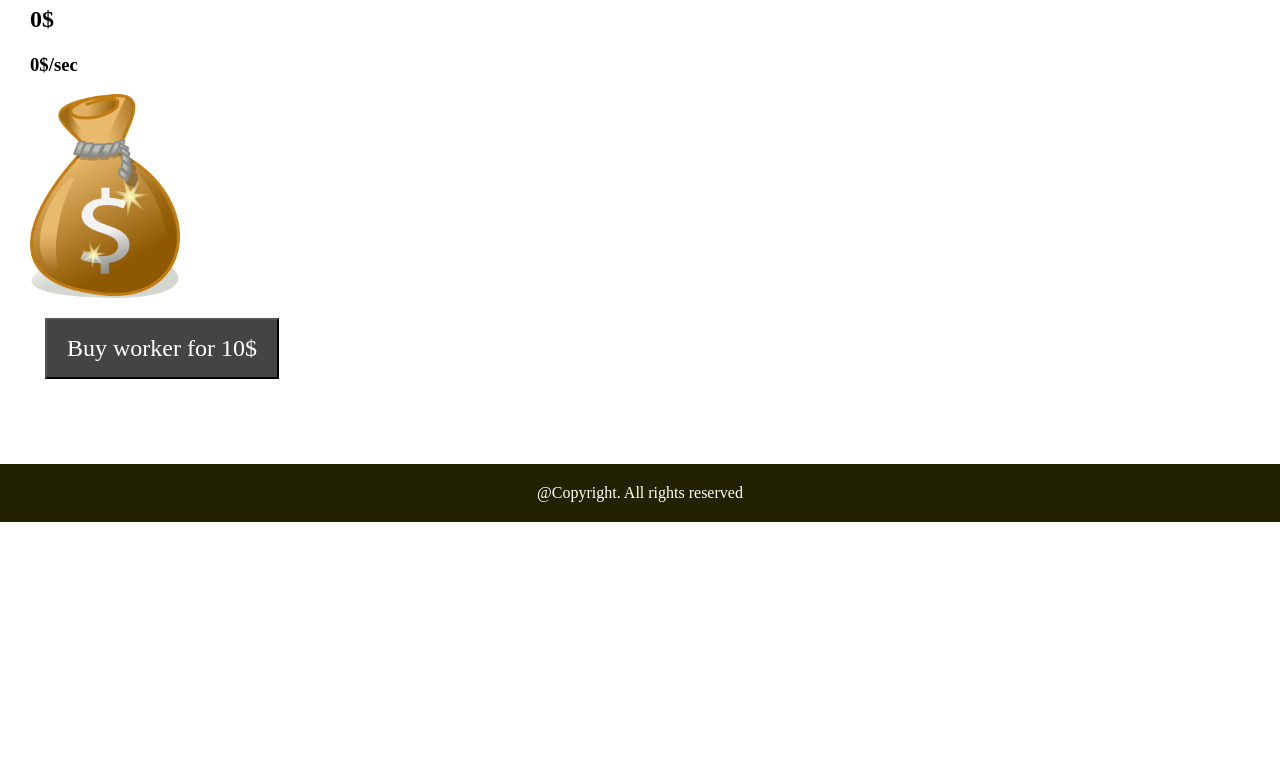
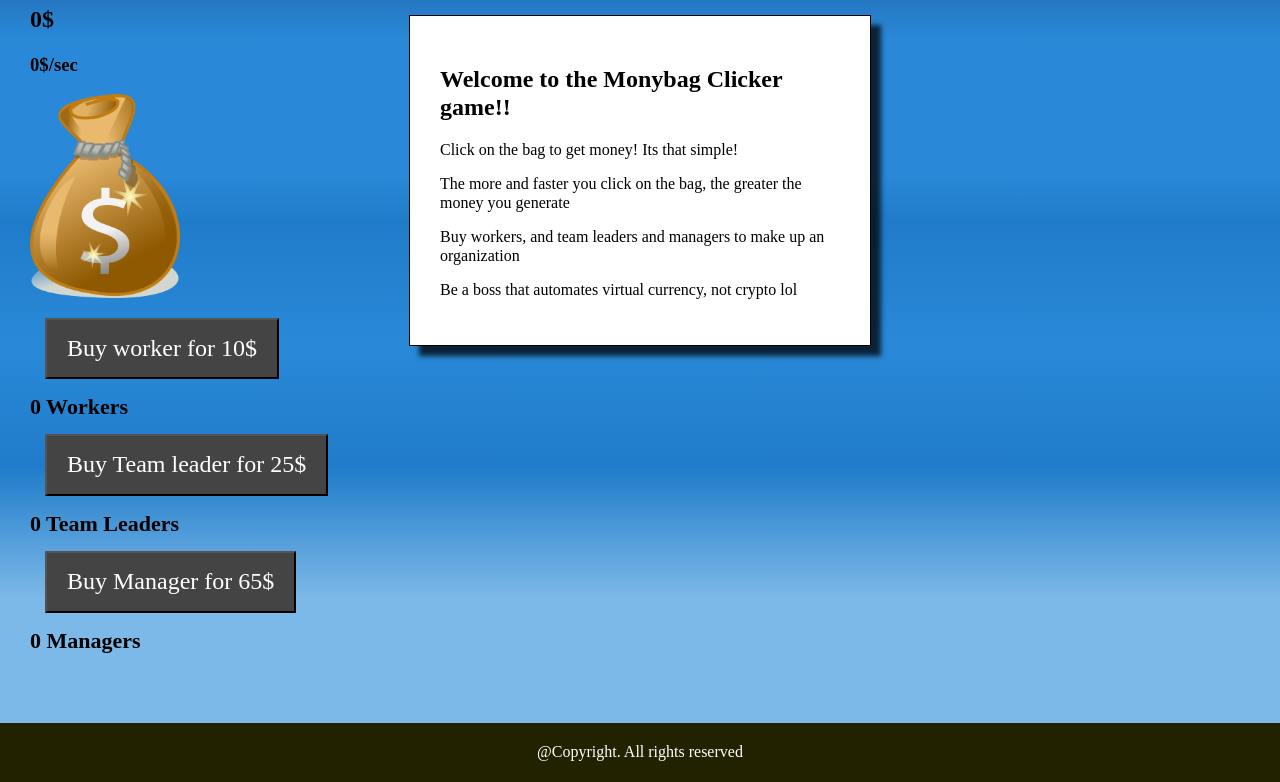
Before and after one commit to tiwarir1/jsPractice, a plain HTML site: page Money Clicker Game/index.html in a window 1280 px wide. Shown: the part 235-1017 px from the top of the page. Before the commit the page ends 800 px from the top, so only its background shows below. Drawn offline with Linux system fonts and the light colour scheme.

Commit message:
Feat and refactor

```diff
--- a/Money Clicker Game/css/styles.css
+++ b/Money Clicker Game/css/styles.css
@@ -1,3 +1,11 @@
+body {
+	/* Permalink - use to edit and share this gradient: http://colorzilla.com/gradient-editor/#1e5799+3,1e5799+3,1e5799+3,1e5799+3,1e5799+9,1e5799+9,1e5799+11,1e5799+16,2989d8+27,2989d8+27,2989d8+33,2989d8+40,207cca+45,2989d8+57,207cca+69,7db9e8+82,7db9e8+82 */
+	background: #1e5799; /* Old browsers */
+	background: -moz-linear-gradient(top, #1e5799 3%, #1e5799 3%, #1e5799 3%, #1e5799 3%, #1e5799 9%, #1e5799 9%, #1e5799 11%, #1e5799 16%, #2989d8 27%, #2989d8 27%, #2989d8 33%, #2989d8 40%, #207cca 45%, #2989d8 57%, #207cca 69%, #7db9e8 82%, #7db9e8 82%); /* FF3.6-15 */
+	background: -webkit-linear-gradient(top, #1e5799 3%,#1e5799 3%,#1e5799 3%,#1e5799 3%,#1e5799 9%,#1e5799 9%,#1e5799 11%,#1e5799 16%,#2989d8 27%,#2989d8 27%,#2989d8 33%,#2989d8 40%,#207cca 45%,#2989d8 57%,#207cca 69%,#7db9e8 82%,#7db9e8 82%); /* Chrome10-25,Safari5.1-6 */
+	background: linear-gradient(to bottom, #1e5799 3%,#1e5799 3%,#1e5799 3%,#1e5799 3%,#1e5799 9%,#1e5799 9%,#1e5799 11%,#1e5799 16%,#2989d8 27%,#2989d8 27%,#2989d8 33%,#2989d8 40%,#207cca 45%,#2989d8 57%,#207cca 69%,#7db9e8 82%,#7db9e8 82%); /* W3C, IE10+, FF16+, Chrome26+, Opera12+, Safari7+ */
+	filter: progid:DXImageTransform.Microsoft.gradient( startColorstr='#1e5799', endColorstr='#7db9e8',GradientType=0 ); /* IE6-9 */
+}
 #menu {
 	width : 100%;
 	background: #220;
@@ -53,3 +61,31 @@ footer {
 	width: 150px;
 	height: auto;
 }
+
+#game-content #numberOfWorkers, #numberOfTeamLeader, #numberOfManager {
+	font-weight: bold;
+	font-size: 22px;
+}
+
+ #popup-info{
+ 	position : absolute;
+ 	display : none;
+ 	background: white;
+ 	top: 250px;
+ 	border: 1px solid #000;
+ 	padding: 30px;
+ 	width: 400px;
+ 	left: 0;
+ 	right: 0;
+ 	margin : 0 auto;
+ 	-webkit-box-shadow: 10px 10px 5px 0px rgba(0,0,0,0.75);
+	-moz-box-shadow: 10px 10px 5px 0px rgba(0,0,0,0.75);
+	box-shadow: 10px 10px 5px 0px rgba(0,0,0,0.75);
+
+
+ }
+
+ #popup-info.visible {
+ 	display: block;
+
+ }
--- a/Money Clicker Game/index.html
+++ b/Money Clicker Game/index.html
@@ -10,7 +10,7 @@
 <body>
 	<div id = "menu">
 		<div class="buttons-wrapper">
-			<button class="btn btn-item">Info </button>
+			<button class="btn btn-item" onclick = "popup()">Info </button>
 		</div>
 	</div>
 
@@ -22,11 +22,27 @@
 			<img src = "images/money-bag.png">
 		</div>
 
-		<button class = "btn-item" onclick = "getWorker()">
+		<button class = "btn-item" onclick = "getStaff('workers', 'workerCost')">
 			Buy worker for <span id = "workerCost"></span>
 		</button>
-		<div id = "numberOfWorkers">
+		<div id = "numberOfWorkers"></div>
 
+		<button class = "btn btn-item" onclick="getStaff('teamLeader', 'teamLeaderCost')">
+			Buy Team leader for <span id = "teamLeaderCost"></span>
+		</button>
+		<div id = "numberOfTeamLeader"></div>
+
+		<button class = "btn btn-item" onclick = "getStaff('manager', 'managerCost')">
+			Buy Manager for <span id = "managerCost"></span>
+		</button>
+		<div id = "numberOfManager"></div>
+
+		<div id = "popup-info" class = "visible">
+			<h2>Welcome to the Monybag Clicker game!!</h2>
+			<p>Click on the bag to get money! Its that simple!</p>
+			<p>The more and faster you click on the bag, the greater the money you generate</p>
+			<p>Buy workers, and team leaders and managers to make up an organization</p>
+			<p>Be a boss that automates virtual currency, not crypto lol</p>
 		</div>
 	</div>
 	<footer>@Copyright. All rights reserved</footer>
--- a/Money Clicker Game/js/main.js
+++ b/Money Clicker Game/js/main.js
@@ -1,6 +1,15 @@
 var moneyClicks = 0;
 var workers = 0;
 var workerCost = 10;
+var workersMPS = 1;
+
+var teamLeader = 0;
+var teamLeaderCost = 25;
+var teamLeaderMPS = 2;
+
+var manager = 0;
+var managerCost = 65;
+var managerMPS = 5;
 
 
 function moneyClicked() {
@@ -15,28 +24,81 @@ var moneyClickerTime = setInterval(function() {
 
 function updateMoney() {
 	var moneyPerSecond = 0;
-	moneyPerSecond = workers;
+	moneyPerSecond = workers + (teamLeader*teamLeaderMPS) + (manager * managerMPS);
 	document.getElementById("workerCost").innerHTML = workerCost + "$";
 	document.getElementById("moneyPerSec").innerHTML = moneyPerSecond + "$/sec";
 	document.getElementById("moneyAmount").innerHTML = moneyClicks + "$";
+	document.getElementById("numberOfWorkers").innerHTML = workers + " Workers";
+
+	document.getElementById("teamLeaderCost").innerHTML = teamLeaderCost + "$";
+	document.getElementById("numberOfTeamLeader").innerHTML = teamLeader + " Team Leaders"
+
+	document.getElementById("managerCost").innerHTML = managerCost + "$";
+	document.getElementById("numberOfManager").innerHTML = manager + " Managers";
 }
 
+
+
+function getStaff(items, cost) {
+	if (moneyClicks >= window[cost]) {
+		window[items]++;
+		moneyClicks -= window[cost];
+		window[cost] = Math.round(window[cost] * 1.15);
+	}
+	else {
+		alert('not enough money');
+	}
+}
+/*
 function getWorker() {
 	if (moneyClicks >= workerCost){
 		workers++;
 		moneyClicks -= workerCost;
-		workerCost = Math.round(workerCost *1.5);
+		workerCost = Math.round(workerCost *1.15);
 	}
 	else {
 		alert("not enough money");
 	}
 }
 
+function getTeamLeader() {
+	if (moneyClicks >= teamLeaderCost) {
+		moneyClicks -= teamLeaderCost;
+		teamLeader++;
+		teamLeaderCost = Math.round(teamLeaderCost * 1.15);
+	}
+	else {
+		alert("not enough money");
+	}
+}
+
+function getManager() {
+	if (moneyClicks >= managerCost) {
+		moneyClicks -= managerCost;
+		manager++;
+		managerCost = Math.round(managerCost * 1.15);
+	}
+	else {
+		alert("not enough money");
+	}
+}
+
+*/
+
 var moneyProducerTimer = setInterval(function() {
 	moneyProducers();
 }, 1000);
 
+
+//The amount of money produced per second is generated here
 function moneyProducers() {
 	moneyClicks += workers;
+	moneyClicks += teamLeader * teamLeaderMPS;
+	moneyClicks += manager * managerMPS;
 
 }
+
+function popup() {
+	//document.getElementById("popup-info").classList.add("visible");
+	document.getElementById("popup-info").classList.toggle("visible");
+}
```
